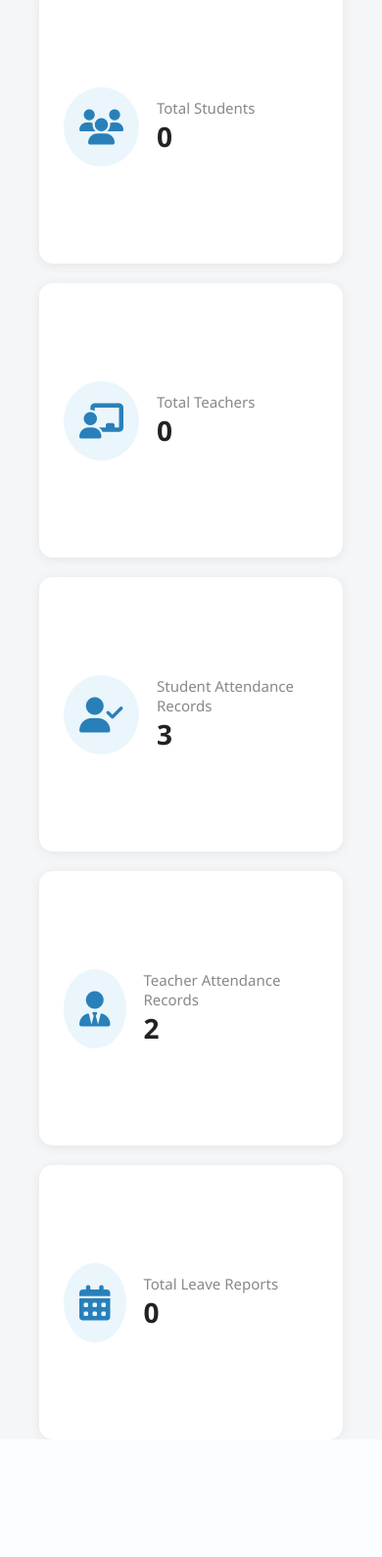
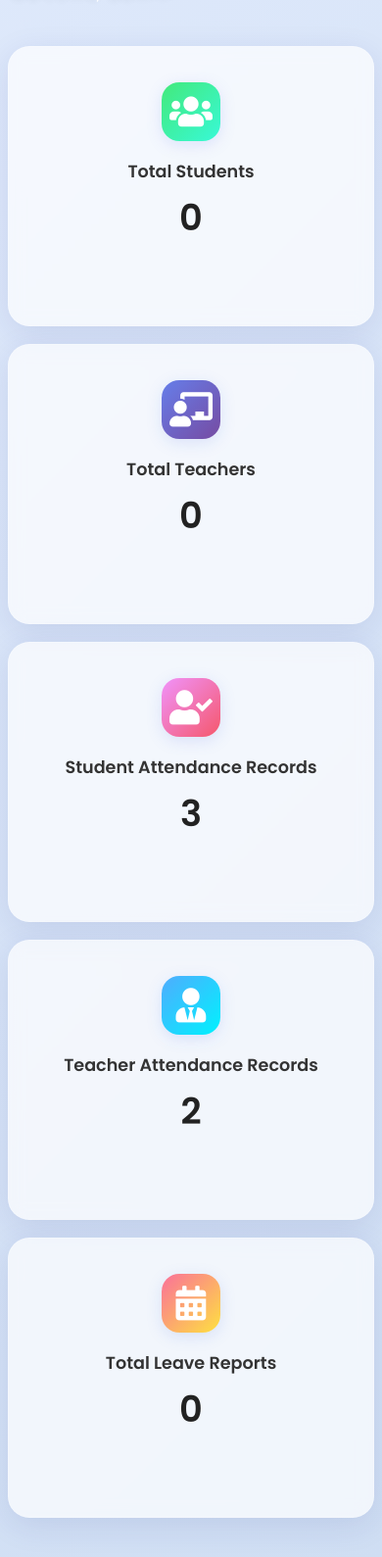
Before and after one commit to pratik265/student_register, a CodeIgniter app: page /student_register/admin/dashboard in a window 390 px wide. Shown: the part 351-1940 px from the top of the page at 98% size. Before the commit the page ends 1820 px from the top, so only its background shows below. Run offline with CodeIgniter, Linux system fonts and the light colour scheme; the visitor is signed in with stand-in values (Sample User, id 1); data comes from the database, SQL or seed files in the repository; data that the repository does not hold is empty.

Commit message:
admin panel desaign and attandance mangment modal chnages

```diff
--- a/application/views/admin/dashboard.php
+++ b/application/views/admin/dashboard.php
@@ -2,28 +2,34 @@
 <html lang="en">
 <head>
     <meta charset="UTF-8">
-    <title>Admin Dashboard - Gynandeep Vidhyalaya</title>
-    <link rel="stylesheet" href="https://cdnjs.cloudflare.com/ajax/libs/font-awesome/6.4.0/css/all.min.css">
+    <title>Admin Dashboard - Gyanandeep Vidhyalaya</title>
+    <link href="https://fonts.googleapis.com/css?family=Roboto:400,700|Montserrat:700|Poppins:400,600&display=swap" rel="stylesheet">
+    <link rel="stylesheet" href="https://cdnjs.cloudflare.com/ajax/libs/font-awesome/5.15.3/css/all.min.css">
     <style>
         body {
+            font-family: 'Poppins', 'Roboto', sans-serif;
+            background: linear-gradient(135deg, #e0eafc 0%, #cfdef3 100%);
+            min-height: 100vh;
             margin: 0;
-            font-family: 'Segoe UI', Arial, sans-serif;
-            background: #f4f6f8;
+            position: relative;
         }
         .sidebar {
             position: fixed;
             left: 0; top: 0; bottom: 0;
             width: 220px;
-            background: #2980b9;
+            background: linear-gradient(135deg, #2980b9 0%, #6dd5fa 100%);
             color: #fff;
-            padding-top: 40px;
-            box-shadow: 2px 0 12px rgba(0,0,0,0.07);
+            padding-top: 36px;
+            box-shadow: 2px 0 12px rgba(41,128,185,0.08);
+            z-index: 10;
         }
         .sidebar h2 {
             text-align: center;
             margin-bottom: 30px;
             font-size: 22px;
             letter-spacing: 1px;
+            font-weight: 800;
+            color: #fff;
         }
         .sidebar a {
             display: block;
@@ -31,126 +37,168 @@
             text-decoration: none;
             padding: 15px 30px;
             font-size: 17px;
-            transition: background 0.2s;
+            transition: background 0.2s, color 0.2s;
+            border-left: 4px solid transparent;
+            margin-bottom: 4px;
         }
         .sidebar a:hover, .sidebar a.active {
-            background: #1abc9c;
+            background: rgba(255,255,255,0.10);
+            color: #ffe082;
+            border-left: 4px solid #ffe082;
         }
-        .main {
+        .sidebar i {
+            margin-right: 12px;
+            font-size: 1.2em;
+        }
+        .main-content {
+            position: relative;
+            z-index: 2;
             margin-left: 220px;
-            padding: 0;
+            padding: 0 40px 40px 40px;
         }
-        .header {
-            background: url('https://images.unsplash.com/photo-1503676382389-4809596d5290?auto=format&fit=crop&w=1200&q=80') no-repeat center center;
+        .bg-layer {
+            position: absolute;
+            top: 0; left: 0; width: 100vw; height: 350px;
+            background: linear-gradient(120deg, #667eea 0%, #764ba2 100%);
+            background-image: url('https://images.unsplash.com/photo-1513258496099-48168024aec0?auto=format&fit=crop&w=1500&q=80');
             background-size: cover;
-            padding: 40px 40px 30px 40px;
+            background-repeat: no-repeat;
+            background-blend-mode: overlay;
+            z-index: 0;
+            opacity: 0.85;
+        }
+        .dashboard-header {
+            margin-top: 0;
+            padding-top: 40px;
             color: #fff;
-            border-bottom-left-radius: 30px;
-            box-shadow: 0 4px 24px rgba(41,128,185,0.08);
+            text-shadow: 2px 2px 8px rgba(0,0,0,0.12);
         }
-        .header h1 {
-            margin: 0;
-            font-size: 32px;
+        .dashboard-header h1 {
+            font-size: 2.6rem;
+            font-weight: 800;
             letter-spacing: 1px;
+            margin-bottom: 8px;
         }
-        .header .welcome {
-            font-size: 18px;
-            margin-top: 10px;
+        .dashboard-header p {
+            font-size: 1.2rem;
+            opacity: 0.95;
         }
-        .stats {
+        .stats-row {
             display: flex;
-            gap: 30px;
-            margin: 40px 40px 0 40px;
             flex-wrap: wrap;
+            gap: 32px;
+            margin-top: 40px;
         }
-        .card {
-            background: #fff;
-            border-radius: 14px;
-            box-shadow: 0 2px 12px rgba(0,0,0,0.07);
+        .stat-card {
             flex: 1 1 220px;
             min-width: 220px;
-            padding: 30px 25px;
+            background: rgba(255,255,255,0.7);
+            border-radius: 22px;
+            box-shadow: 0 8px 32px 0 rgba(31, 38, 135, 0.10);
+            backdrop-filter: blur(8px);
+            border: 1px solid rgba(255,255,255,0.18);
+            padding: 36px 28px 28px 28px;
             display: flex;
+            flex-direction: column;
             align-items: center;
-            gap: 18px;
+            position: relative;
+            transition: transform 0.2s, box-shadow 0.2s;
         }
-        .card .icon {
-            font-size: 36px;
-            color: #2980b9;
-            background: #eaf6fb;
-            border-radius: 50%;
-            padding: 16px;
+        .stat-card:hover {
+            transform: translateY(-6px) scale(1.03);
+            box-shadow: 0 16px 40px 0 rgba(31, 38, 135, 0.18);
         }
-        .card .info {
-            flex: 1;
+        .stat-icon {
+            width: 60px; height: 60px;
+            border-radius: 18px;
+            display: flex; align-items: center; justify-content: center;
+            font-size: 2.2rem;
+            margin-bottom: 18px;
+            color: #fff;
+            box-shadow: 0 4px 16px rgba(102,126,234,0.18);
         }
-        .card .info .label {
-            font-size: 15px;
-            color: #888;
+        .stat-icon.students { background: linear-gradient(135deg, #43e97b 0%, #38f9d7 100%); }
+        .stat-icon.teachers { background: linear-gradient(135deg, #667eea 0%, #764ba2 100%); }
+        .stat-icon.stu-att { background: linear-gradient(135deg, #f093fb 0%, #f5576c 100%); }
+        .stat-icon.tea-att { background: linear-gradient(135deg, #4facfe 0%, #00f2fe 100%); }
+        .stat-icon.leave { background: linear-gradient(135deg, #fa709a 0%, #fee140 100%); color: #fff; }
+        .stat-label {
+            font-size: 1.1rem;
+            color: #333;
+            font-weight: 600;
+            margin-bottom: 6px;
+            text-align: center;
         }
-        .card .info .value {
-            font-size: 28px;
-            font-weight: bold;
+        .stat-value {
+            font-size: 2.3rem;
+            font-weight: 800;
             color: #222;
+            margin-bottom: 2px;
+            text-align: center;
         }
-        @media (max-width: 900px) {
-            .stats { flex-direction: column; gap: 20px; }
-            .main { margin-left: 0; }
+        @media (max-width: 1100px) {
+            .main-content { margin-left: 0; padding: 0 10px 40px 10px; }
+            .stats-row { gap: 18px; }
             .sidebar { position: static; width: 100%; height: auto; display: flex; flex-direction: row; }
             .sidebar h2 { display: none; }
             .sidebar a { flex: 1; text-align: center; padding: 12px 0; }
+        }
+        @media (max-width: 800px) {
+            .stats-row { flex-direction: column; gap: 18px; }
+            .main-content { padding: 0 2vw 40px 2vw; }
         }
     </style>
 </head>
 <body>
     <div class="sidebar">
         <h2><i class="fa fa-school"></i> Admin Panel</h2>
-        <a href="<?php echo site_url('admin/dashboard'); ?>" class="<?php echo (uri_string() == 'admin/dashboard') ? 'active' : ''; ?>"><i class="fa fa-tachometer-alt"></i> Dashboard</a>
-        <a href="<?php echo site_url('admin/students'); ?>" class="<?php echo (uri_string() == 'admin/students') ? 'active' : ''; ?>"><i class="fa fa-users"></i> Students</a>
-        <a href="<?php echo site_url('admin/teachers'); ?>" class="<?php echo (uri_string() == 'admin/teachers') ? 'active' : ''; ?>"><i class="fa fa-chalkboard-teacher"></i> Teachers</a>
-        <a href="<?php echo site_url('admin/attendance'); ?>" class="<?php echo (uri_string() == 'admin/attendance') ? 'active' : ''; ?>"><i class="fa fa-calendar-check"></i> Attendance</a>
-        <a href="<?php echo site_url('auth/logout'); ?>"><i class="fa fa-sign-out-alt"></i> Logout</a>
+        <a href="<?php echo site_url('admin/dashboard'); ?>" class="<?php echo (uri_string() == 'admin/dashboard') ? 'active' : ''; ?>">
+            <i class="fa fa-tachometer-alt"></i> Dashboard
+        </a>
+        <a href="<?php echo site_url('admin/students'); ?>" class="<?php echo (uri_string() == 'admin/students') ? 'active' : ''; ?>">
+            <i class="fa fa-users"></i> Students
+        </a>
+        <a href="<?php echo site_url('admin/teachers'); ?>" class="<?php echo (uri_string() == 'admin/teachers') ? 'active' : ''; ?>">
+            <i class="fa fa-chalkboard-teacher"></i> Teachers
+        </a>
+        <a href="<?php echo site_url('admin/attendance'); ?>" class="<?php echo (uri_string() == 'admin/attendance') ? 'active' : ''; ?>">
+            <i class="fa fa-calendar-check"></i> Attendance
+        </a>
+        <a href="<?php echo site_url('auth/logout'); ?>">
+            <i class="fa fa-sign-out-alt"></i> Logout
+        </a>
     </div>
-    <div class="main">
-        <div class="header">
-            <h1>Gynandeep Vidhyalaya</h1>
-            <div class="welcome">Welcome, <?php echo $this->session->userdata('username'); ?>!</div>
+    <div class="bg-layer"></div>
+    <div class="main-content">
+        <div class="dashboard-header">
+            <h1>Gyanandeep Vidhyalaya</h1>
+            <p>Welcome, admin!</p>
         </div>
-        <div class="stats">
-            <div class="card">
-                <div class="icon"><i class="fa fa-users"></i></div>
-                <div class="info">
-                    <div class="label">Total Students</div>
-                    <div class="value"><?php echo isset($total_students) ? $total_students : 0; ?></div>
-                </div>
+        <div class="stats-row">
+            <div class="stat-card">
+                <div class="stat-icon students"><i class="fas fa-users"></i></div>
+                <div class="stat-label">Total Students</div>
+                <div class="stat-value"><?php echo $total_students; ?></div>
             </div>
-            <div class="card">
-                <div class="icon"><i class="fa fa-chalkboard-teacher"></i></div>
-                <div class="info">
-                    <div class="label">Total Teachers</div>
-                    <div class="value"><?php echo isset($total_teachers) ? $total_teachers : 0; ?></div>
-                </div>
+            <div class="stat-card">
+                <div class="stat-icon teachers"><i class="fas fa-chalkboard-teacher"></i></div>
+                <div class="stat-label">Total Teachers</div>
+                <div class="stat-value"><?php echo $total_teachers; ?></div>
             </div>
-            <div class="card">
-                <div class="icon"><i class="fa fa-user-check"></i></div>
-                <div class="info">
-                    <div class="label">Student Attendance Records</div>
-                    <div class="value"><?php echo isset($total_student_attendance) ? $total_student_attendance : 0; ?></div>
-                </div>
+            <div class="stat-card">
+                <div class="stat-icon stu-att"><i class="fas fa-user-check"></i></div>
+                <div class="stat-label">Student Attendance Records</div>
+                <div class="stat-value"><?php echo $total_student_attendance; ?></div>
             </div>
-            <div class="card">
-                <div class="icon"><i class="fa fa-user-tie"></i></div>
-                <div class="info">
-                    <div class="label">Teacher Attendance Records</div>
-                    <div class="value"><?php echo isset($total_teacher_attendance) ? $total_teacher_attendance : 0; ?></div>
-                </div>
+            <div class="stat-card">
+                <div class="stat-icon tea-att"><i class="fas fa-user-tie"></i></div>
+                <div class="stat-label">Teacher Attendance Records</div>
+                <div class="stat-value"><?php echo $total_teacher_attendance; ?></div>
             </div>
-            <div class="card">
-                <div class="icon"><i class="fa fa-calendar-alt"></i></div>
-                <div class="info">
-                    <div class="label">Total Leave Reports</div>
-                    <div class="value"><?php echo isset($total_leaves) ? $total_leaves : 0; ?></div>
-                </div>
+            <div class="stat-card">
+                <div class="stat-icon leave"><i class="fas fa-calendar-alt"></i></div>
+                <div class="stat-label">Total Leave Reports</div>
+                <div class="stat-value"><?php echo $total_leaves; ?></div>
             </div>
         </div>
     </div>
```
Also changed, not shown: application/views/admin/attendance.php (+30 -7 lines).
